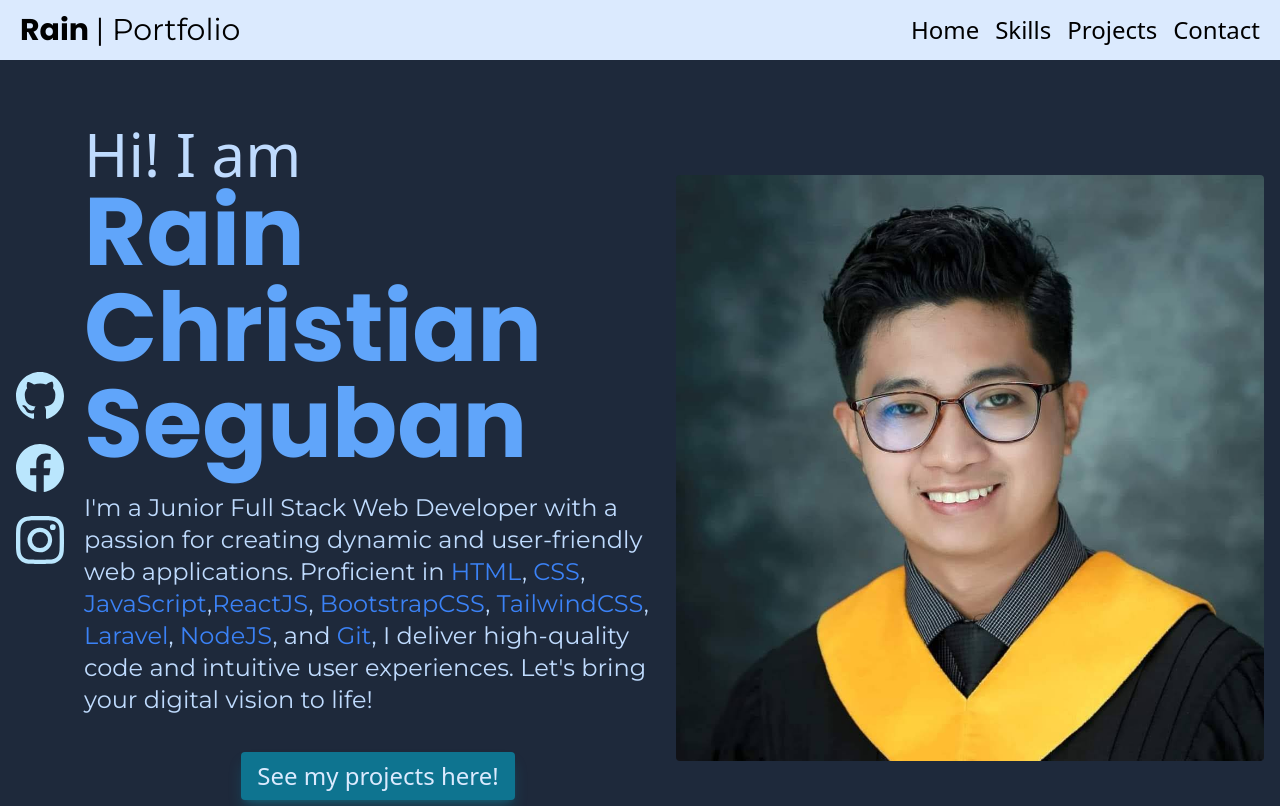
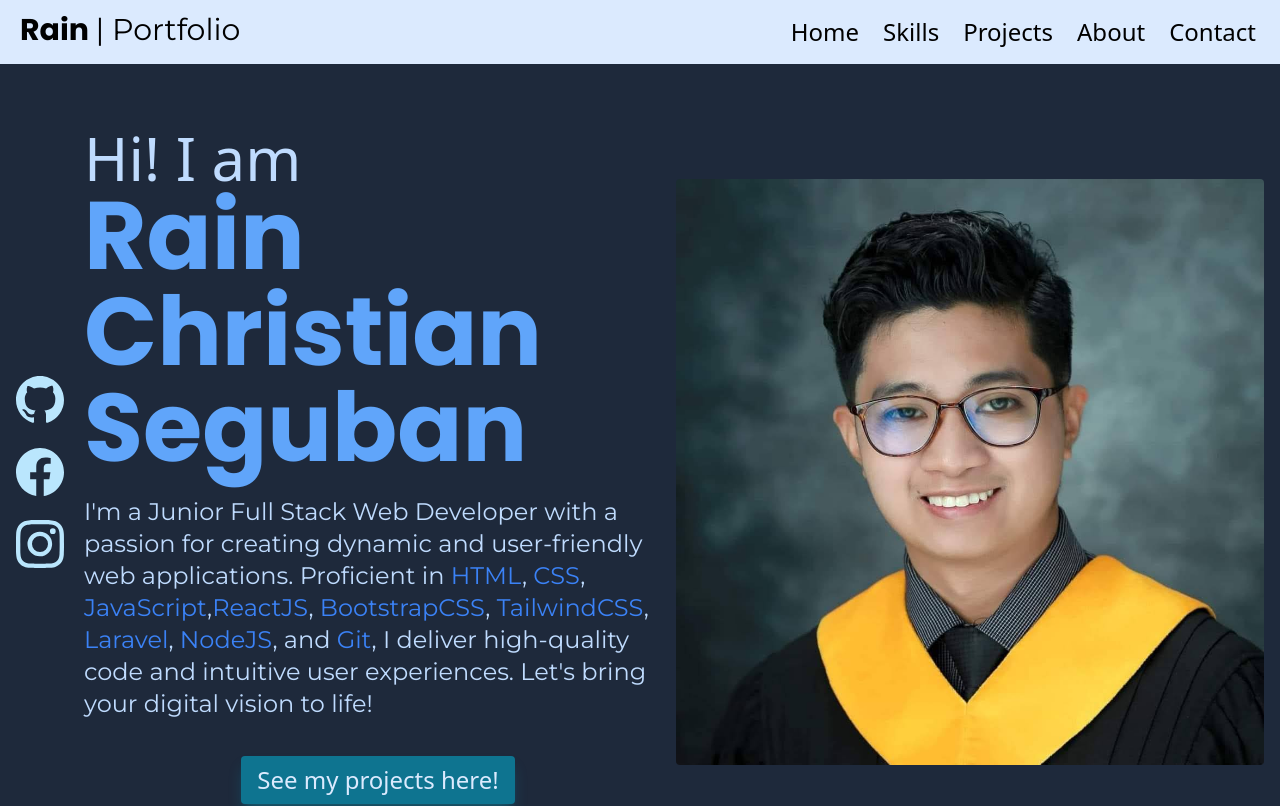
Before and after one commit to R8nDr0p/Rain_Portfolio, a React (Vite) app: page / in a window 1280 px wide. Shown: the top 806 px of the page. Built offline with nearby package versions, Linux system fonts and the light colour scheme.

Commit message:
refactor to make the codd shorter and easier to read and edit

```diff
--- a/src/components/Navbar.jsx
+++ b/src/components/Navbar.jsx
@@ -16,8 +16,30 @@ function Navbar() {
   //   });
   //   console.log(isActive);
   // };
+  const links = [
+    {
+      name: "Home",
+      section: "hero-section",
+    },
+    {
+      name: "Skills",
+      section: "skills-section",
+    },
+    {
+      name: "Projects",
+      section: "project-section",
+    },
+    {
+      name: "About",
+      section: "about-section",
+    },
+    {
+      name: "Contact",
+      section: "contact-section",
+    },
+  ];
   return (
-    <nav className="flex justify-between py-3 bg-blue-100 sticky top-0">
+    <nav className="flex justify-between py-3 bg-blue-100 sticky top-0 z-50">
       <div className="flex">
         <p className="text-3xl ps-5 font-[poppins] font-bold ">Rain&nbsp;</p>
         <span className="font-[montserrat] text-3xl sm:block hidden">
@@ -26,50 +48,26 @@ function Navbar() {
       </div>
       <div className="flex">
         <ul className="list-none sm:flex hidden items-center space-x-4 pe-5">
-          <li className="text-2xl">
-            {/* <PageLink
-              to={"/"}
-              activeClassName="active"
-              isActive={isActive}
-              onClick={goToHome}
+          {links.map((link, index) => {
+            return (
+              <li
+                className="cursor-pointer hover:text-teal-300 hover:bg-slate-800 rounded-md px-1 py-1 hover:scale-105 transition-all duration-150"
+                key={index}
               >
-              Home
-            </PageLink> */}
                 <ScrollLink
-              to="hero-section"
+                  className="text-2xl"
+                  to={link.section}
                   spy={true}
                   smooth={true}
                   offset={0}
                   duration={500}
+                  key={index}
                 >
-              Home
+                  {link.name}
                 </ScrollLink>
               </li>
-          <li className="text-2xl">
-            <ScrollLink
-              to="skills-section"
-              spy={true}
-              smooth={true}
-              offset={0}
-              duration={500}
-            >
-              Skills
-            </ScrollLink>
-          </li>
-          <li className="text-2xl">
-            <ScrollLink
-              to="project-section"
-              spy={true}
-              smooth={true}
-              offset={0}
-              duration={500}
-            >
-              Projects
-            </ScrollLink>
-          </li>
-          <li className="text-2xl">
-            <a to={"/contact"}>Contact</a>
-          </li>
+            );
+          })}
         </ul>
       </div>
       {/* This is the mobile view */}
@@ -89,15 +87,23 @@ function Navbar() {
         {show === false && (
           <div className="sm:hidden absolute top-[4rem] right-0 w-full bg-blue-200 p-6 rounded-lg flex justify-center shadow-xl">
             <ul>
-              <li className="text-2xl mb-4 cursor-pointer">
-                <a to={"/"}>Home</a>
+              {links.map((link, index) => {
+                return (
+                  <li className="py-5 cursor-pointer">
+                    <ScrollLink
+                      className="text-2xl"
+                      to={link.section}
+                      spy={true}
+                      smooth={true}
+                      offset={0}
+                      duration={500}
+                      key={index}
+                    >
+                      {link.name}
+                    </ScrollLink>
                   </li>
-              <li className="text-2xl mb-4 cursor-pointer">
-                <a to={"/about"}>About</a>
-              </li>
-              <li className="text-2xl mb-4 cursor-pointer">
-                <a to={"/contact"}>Contact</a>
-              </li>
+                );
+              })}
             </ul>
           </div>
         )}
```
Lines whose indentation alone changed are shown as unchanged.
